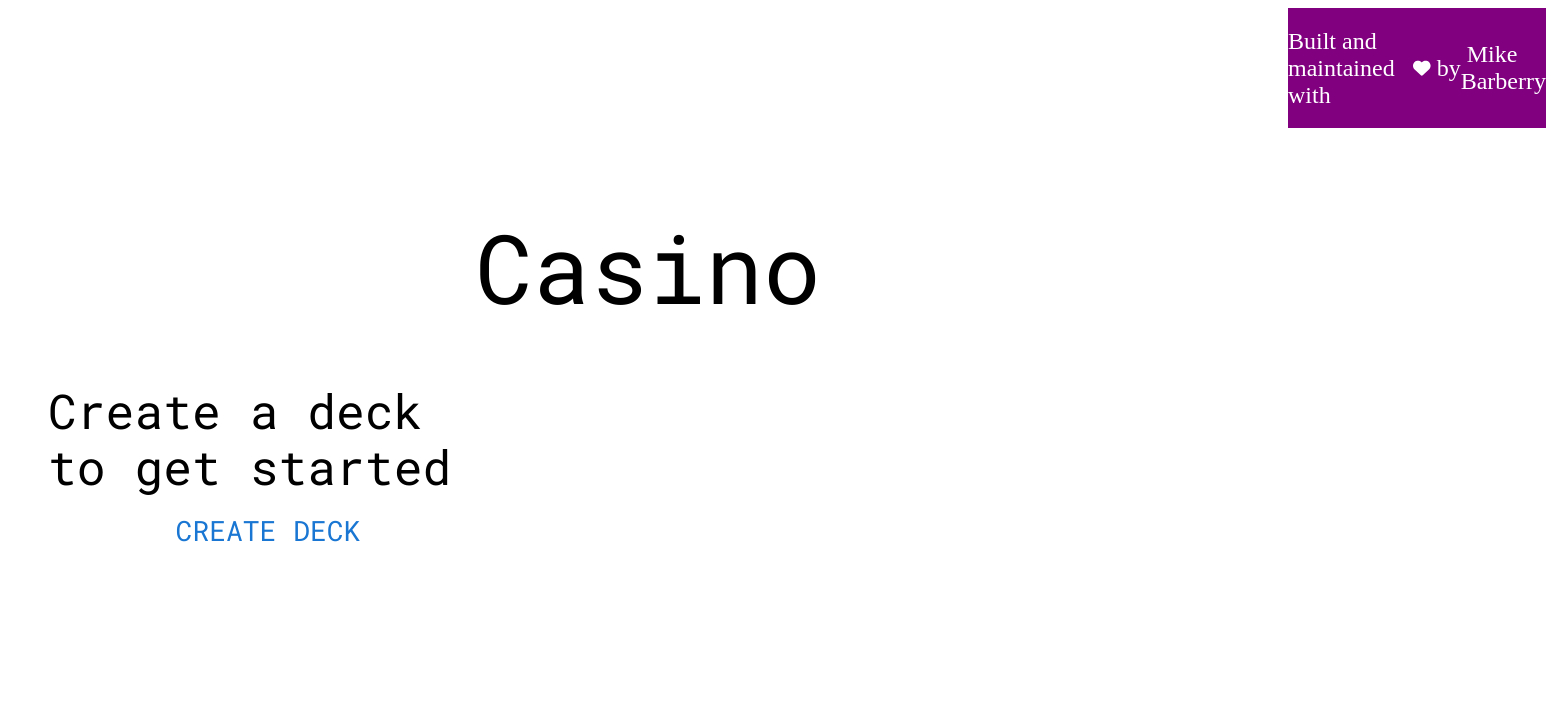
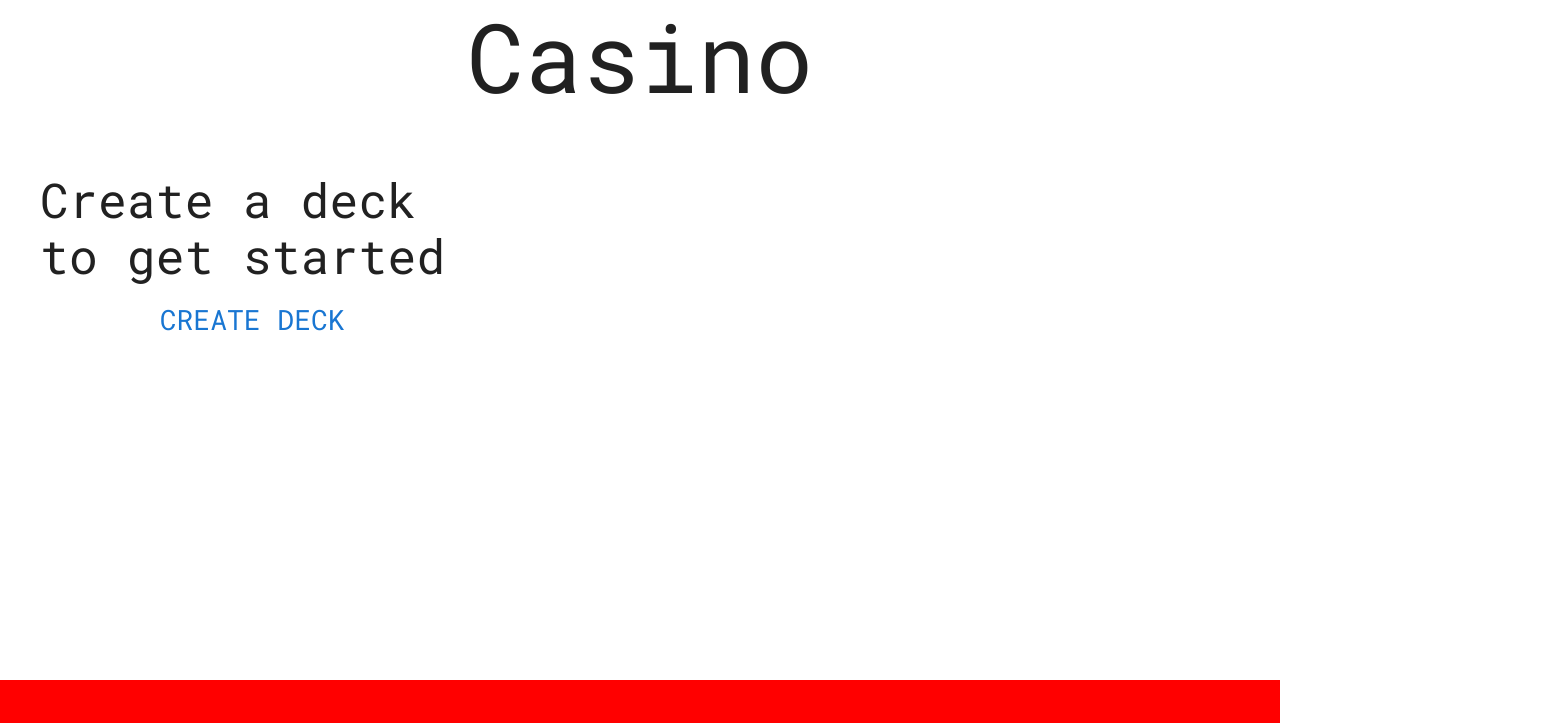
Before and after one commit to mbarberry/reactcasino, a Next.js app: page / in a window 1280 px wide. Shown: the top 723 px of the page, 1546 px wide, since content can reach past the window. Built offline with nearby package versions, Linux system fonts and the light colour scheme.

Commit message:
fix footer

```diff
--- a/components/Containers.js
+++ b/components/Containers.js
@@ -4,7 +4,6 @@ import { CasinoContext } from './Casino';
 
 export function CasinoContainer({ children }) {
   const { mobile } = useContext(CasinoContext);
-  console.log(`Are we on mobileeeeeezzz?: ${mobile ? `yes sir` : `no ma'am`}`);
   return (
     <Box
       sx={{
--- a/next.config.js
+++ b/next.config.js
@@ -1,6 +1,7 @@
 /** @type {import('next').NextConfig} */
 const nextConfig = {
   reactStrictMode: true,
-}
+  output: 'export',
+};
 
-module.exports = nextConfig
+module.exports = nextConfig;
--- a/pages/_app.js
+++ b/pages/_app.js
@@ -1,4 +1,5 @@
 import { createTheme, ThemeProvider } from '@mui/material/styles';
+import { CssBaseline } from '@mui/material';
 
 import '@fontsource/roboto-mono';
 
@@ -10,8 +11,11 @@ const theme = createTheme({
 
 export default function App({ Component, pageProps }) {
   return (
-    <ThemeProvider theme={theme}>
-      <Component {...pageProps} />
-    </ThemeProvider>
+    <>
+      <CssBaseline />
+      <ThemeProvider theme={theme}>
+        <Component {...pageProps} />
+      </ThemeProvider>
+    </>
   );
 }
--- a/pages/index.js
+++ b/pages/index.js
@@ -7,17 +7,17 @@ export default function Home() {
   return (
     <Box
       sx={{
-        height: '100vh',
+        minHeight: '100vh',
         width: '100vw',
         display: 'flex',
-        justifyContent: 'space-around',
-        flexDirection: mobile ? 'column' : 'row',
+        justifyContent: 'space-between',
+        flexDirection: 'column',
       }}>
       <Casino mobile={mobile} />
       <Box
         sx={{
           height: '120px',
-          backgroundColor: 'purple',
+          backgroundColor: 'red',
           display: 'flex',
           justifyContent: 'center',
           alignItems: 'center',
```
